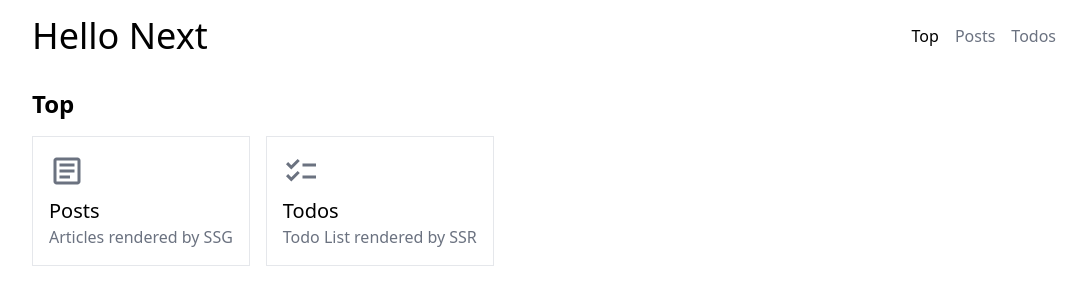
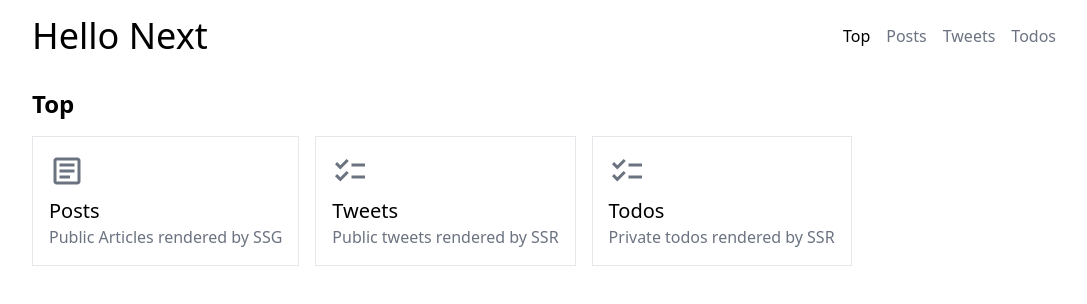
Before and after one commit to FNYukii/HelloNext, a Next.js app: page / in a window 1280 px wide. Shown: the top 304 px of the page, without its empty margins (96-1183 px from the left). Built offline with nearby package versions, Linux system fonts and the light colour scheme.

Commit message:
feat: tweetsページを用意

```diff
--- a/src/components/Header.tsx
+++ b/src/components/Header.tsx
@@ -17,6 +17,7 @@ function Header() {
 
 					<Link href="/" className={router.pathname == "/" ? "" : "text-gray-500 hover:text-black"}>Top</Link>
 					<Link href="/posts" className={router.pathname == "/posts" ? "" : "text-gray-500 hover:text-black"}>Posts</Link>
+					<Link href="/tweets" className={router.pathname == "/tweets" ? "" : "text-gray-500 hover:text-black"}>Tweets</Link>
 					<Link href="/todos" className={router.pathname == "/todos" ? "" : "text-gray-500 hover:text-black"}>Todos</Link>
 				</div>
 			</div>
--- a/src/pages/index.tsx
+++ b/src/pages/index.tsx
@@ -24,7 +24,18 @@ export default function Home() {
 							<MdOutlineArticle className="text-gray-500 text-4xl"/>
 
 							<span className="mt-2 block text-xl">Posts</span>
-							<p className="text-gray-500">Articles rendered by SSG</p>
+							<p className="text-gray-500">Public Articles rendered by SSG</p>
+						</div>
+					</Link>
+
+					<Link href="/tweets" className="hover:bg-gray-100 transition w-full sm:w-fit">
+
+						<div className="border p-4">
+
+							<MdChecklist className="text-gray-500 text-4xl"/>
+
+							<span className="mt-2 block text-xl">Tweets</span>
+							<p className="text-gray-500">Public tweets rendered by SSR</p>
 						</div>
 					</Link>
 
@@ -35,7 +46,7 @@ export default function Home() {
 							<MdChecklist className="text-gray-500 text-4xl"/>
 
 							<span className="mt-2 block text-xl">Todos</span>
-							<p className="text-gray-500">Todo List rendered by SSR</p>
+							<p className="text-gray-500">Private todos rendered by SSR</p>
 						</div>
 					</Link>
 				</div>
--- /dev/null
+++ b/src/pages/tweets.tsx
@@ -0,0 +1,22 @@
+import Head from "next/head"
+
+function tweets() {
+
+	return (
+		<>
+
+			<Head>
+				<title>Tweets - Hello Next</title>
+			</Head>
+
+			<main className="mx-auto w-full lg:width-lg px-4 lg:px-0">
+
+				<h1 className="text-2xl font-bold">Tweets</h1>
+
+				<p className="mt-4">Lorem ipsum dolor sit amet consectetur adipisicing.</p>
+			</main>
+		</>
+	)
+}
+
+export default tweets
```
